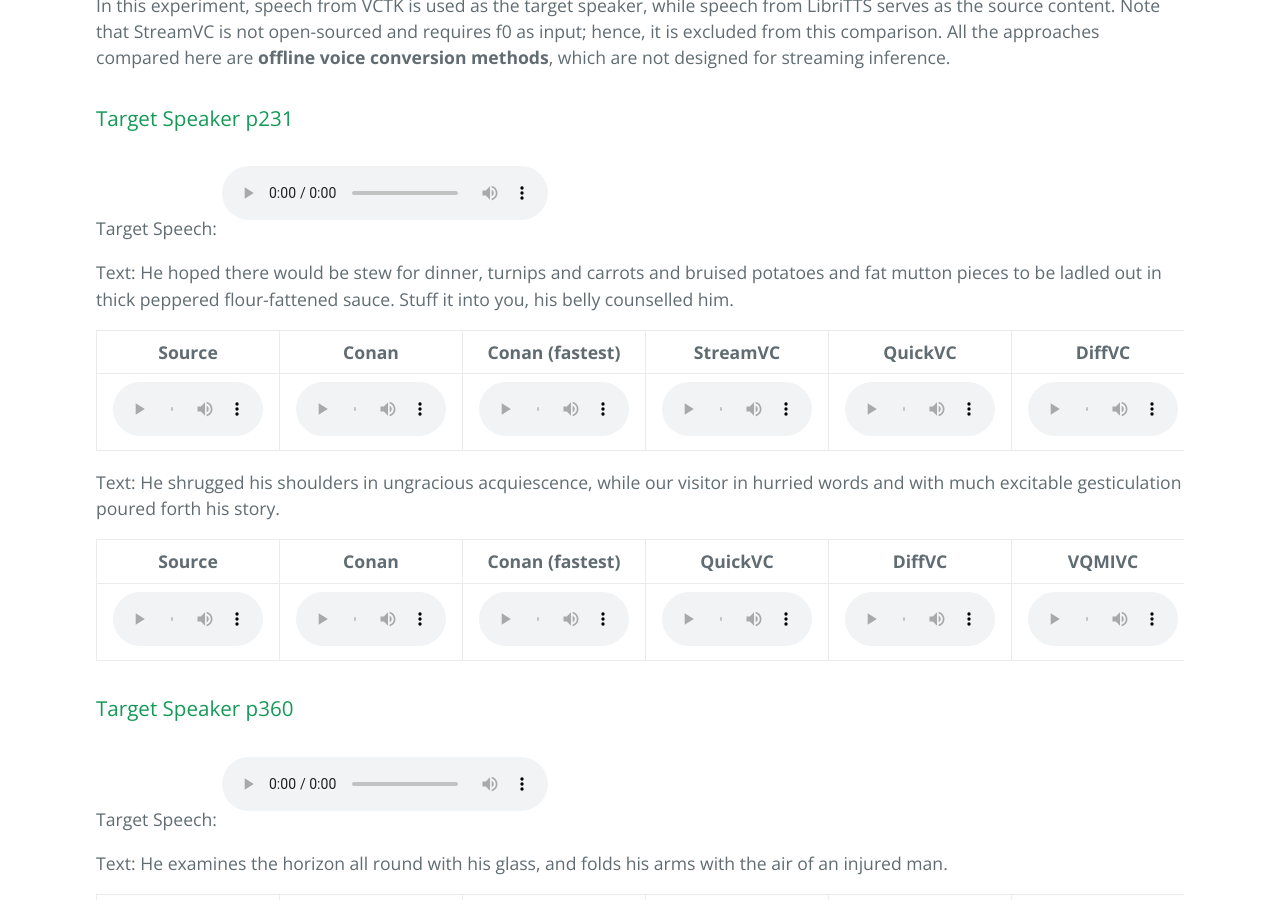
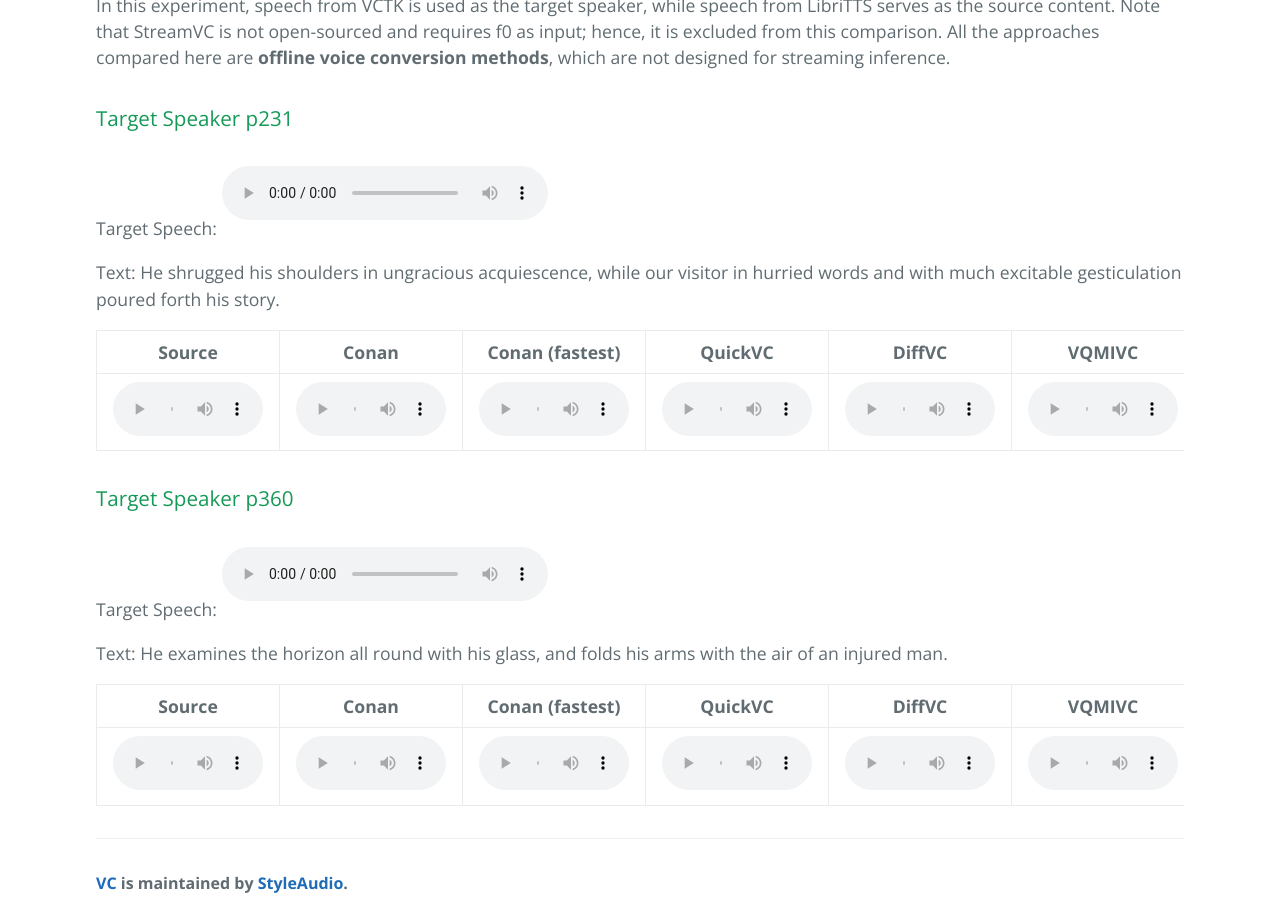
Before and after one commit to StyleAudio/VC, a Jekyll site: the page built from index.md, in a window 1280 px wide and 900 px high, scrolled down 1882 px. Built offline with Jekyll 4.4.1, drawn with Linux system fonts in a browser that asks for light colours; our own code applies the rules of GitHub Pages for plain Markdown files; the repository's description, which GitHub fills in, is left out.

Commit message:
Update index.md

```diff
--- a/index.md
+++ b/index.md
@@ -180,36 +180,6 @@
 ### Target Speaker p231
 Target Speech: <audio controls style="width: 30%; margin: 15px 0;"><source src="wavs/Origins/p231_001_002_003.wav" type="audio/wav"> </audio>
 
-
-<ruby>Text: He hoped there would be stew for dinner, turnips and carrots and bruised potatoes and fat mutton pieces to be ladled out in thick peppered flour-fattened sauce. Stuff it into you, his belly counselled him.</ruby>
-<table>
-	<thead>
-		<tr>
-			<th style="text-align: center">Source</th>
-            <th style="text-align: center">Conan</th>
-			<th style="text-align: center">Conan (fastest)</th>
-			<th style="text-align: center">StreamVC</th>
-            <th style="text-align: center">QuickVC</th>
-			<th style="text-align: center">DiffVC</th>
-			<th style="text-align: center">VQMIVC</th>
-            <th style="text-align: center">PPGVC</th>
-		</tr>
-	</thead>
-	<tbody>
-		<tr>
-			<td style="text-align: center"><audio controls style="width: 150px;"><source src="wavs/Origins/Source_Origin_1.wav" type="audio/wav"></audio></td>
-			<td style="text-align: center"><audio controls style="width: 150px;"><source src="wavs/p231/Conan/1.wav" type="audio/wav"></audio></td>
-			<td style="text-align: center"><audio controls style="width: 150px;"><source src="wavs/p231/Conan_fastest/1.wav" type="audio/wav"></audio></td>
-			<td style="text-align: center"><audio controls style="width: 150px;"><source src="wavs/p231/StreamVC/1.wav" type="audio/wav"></audio></td>
-			<td style="text-align: center"><audio controls style="width: 150px;"><source src="wavs/p231/QuickVC/1.wav" type="audio/wav"></audio></td>
-			<td style="text-align: center"><audio controls style="width: 150px;"><source src="wavs/p231/DiffVC/1.wav" type="audio/wav"></audio></td>
-			<td style="text-align: center"><audio controls style="width: 150px;"><source src="wavs/p231/VQMIVC/1.wav" type="audio/wav"></audio></td>
-			<td style="text-align: center"><audio controls style="width: 150px;"><source src="wavs/p231/PPGVC/1.wav" type="audio/wav"></audio></td>
-
-		</tr>
-	</tbody>
-</table>
-
 <ruby>Text: He shrugged his shoulders in ungracious acquiescence, while our visitor in hurried words and with much excitable gesticulation poured forth his story.</ruby>
 <table>
 	<thead>
```
